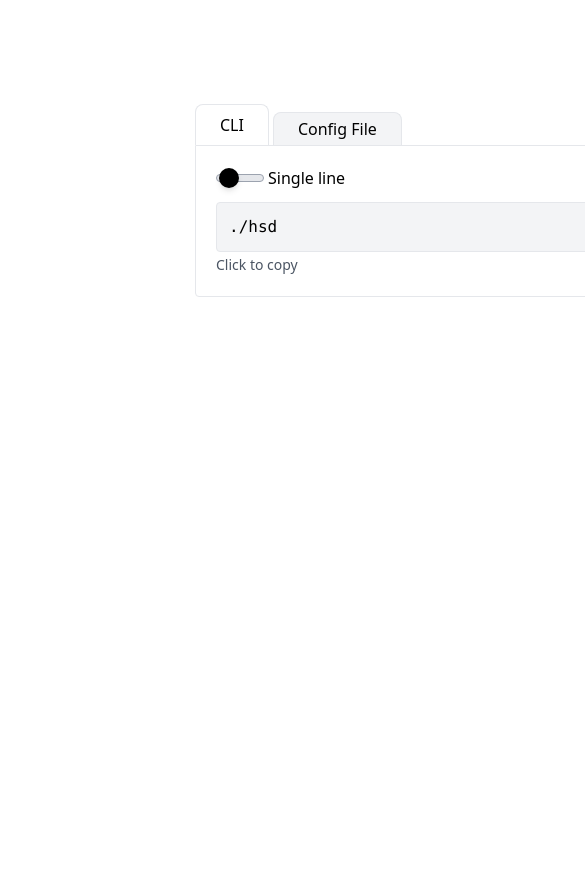
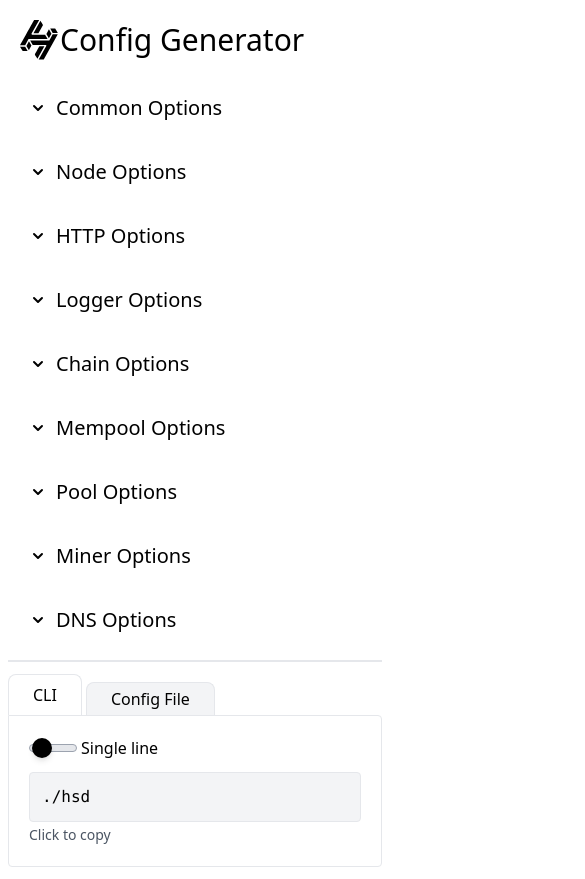
Before and after one commit to sinpapeles/hsd-config, a React (Vite) app: page / in a window 390 px wide. Shown: the top 879 px of the page, 585 px wide, since content can reach past the window. Before the commit the page ends 844 px from the top, so only its background shows below. Built offline with nearby package versions, Linux system fonts and the light colour scheme.

Commit message:
Responsive

```diff
--- a/src/App.tsx
+++ b/src/App.tsx
@@ -13,12 +13,12 @@ import Output from './components/output';
 const App = () => (
   <div className="flex justify-center max-h-screen">
     <div className="flex flex-col max-h-full">
-      <header className="flex items-center my-8 text-3xl">
+      <header className="flex items-center px-5 my-5 text-3xl md:my-8">
         <img src={logo} alt="" className="w-10 h-10" />
         Config Generator
       </header>
-      <div className="flex flex-grow overflow-auto">
-        <div className="flex flex-col space-y-2 w-[30rem] overflow-auto mb-3">
+      <div className="flex flex-col flex-grow px-2 divide-y-2 md:divide-y-0 md:flex-row md:overflow-auto max-w-[60rem]  w-screen ">
+        <div className="flex flex-col pb-3 space-y-2 md:w-1/2 md:overflow-auto ">
           <Common />
           <Node />
           <HTTP />
@@ -29,7 +29,9 @@ const App = () => (
           <Miner />
           <DNS />
         </div>
-        <Output />
+        <div className="py-3 md:w-1/2 md:mx-5 md:py-0">
+          <Output />
+        </div>
       </div>
     </div>
   </div>
--- a/src/components/output/CLI.tsx
+++ b/src/components/output/CLI.tsx
@@ -169,11 +169,11 @@ const CLI: React.FC = () => {
       args.push(`--brontide-port=${config.brontidePort}`);
     }
 
-    if (config.listen && config.publicHost) {
+    if (config.publicHost) {
       args.push(`--public-host=${config.publicHost}`);
     }
 
-    if (config.listen && config.publicPort) {
+    if (config.publicPort) {
       args.push(`--public-port=${config.publicPort}`);
     }
 
--- a/src/components/output/ConfigFile.tsx
+++ b/src/components/output/ConfigFile.tsx
@@ -173,11 +173,11 @@ const ConfigFile: React.FC = () => {
       args.push(`brontide-port=${config.brontidePort}`);
     }
 
-    if (config.listen && config.publicHost) {
+    if (config.publicHost) {
       args.push(`public-host=${config.publicHost}`);
     }
 
-    if (config.listen && config.publicPort) {
+    if (config.publicPort) {
       args.push(`public-port=${config.publicPort}`);
     }
 
--- a/src/components/output/index.tsx
+++ b/src/components/output/index.tsx
@@ -24,7 +24,7 @@ const Output: React.FC = () => {
   const [tab, setTab] = useState('cli');
 
   return (
-    <div className="mx-5 w-[30rem]">
+    <>
       <ul className="flex items-end space-x-1">
         {Object.entries(tabs).map(([key, value]) => (
           <li
@@ -41,7 +41,7 @@ const Output: React.FC = () => {
         {tab === 'file' && <ConfigFile />}
         {tab === 'env' && <EnvVars />}
       </div>
-    </div>
+    </>
   );
 };
 
```
